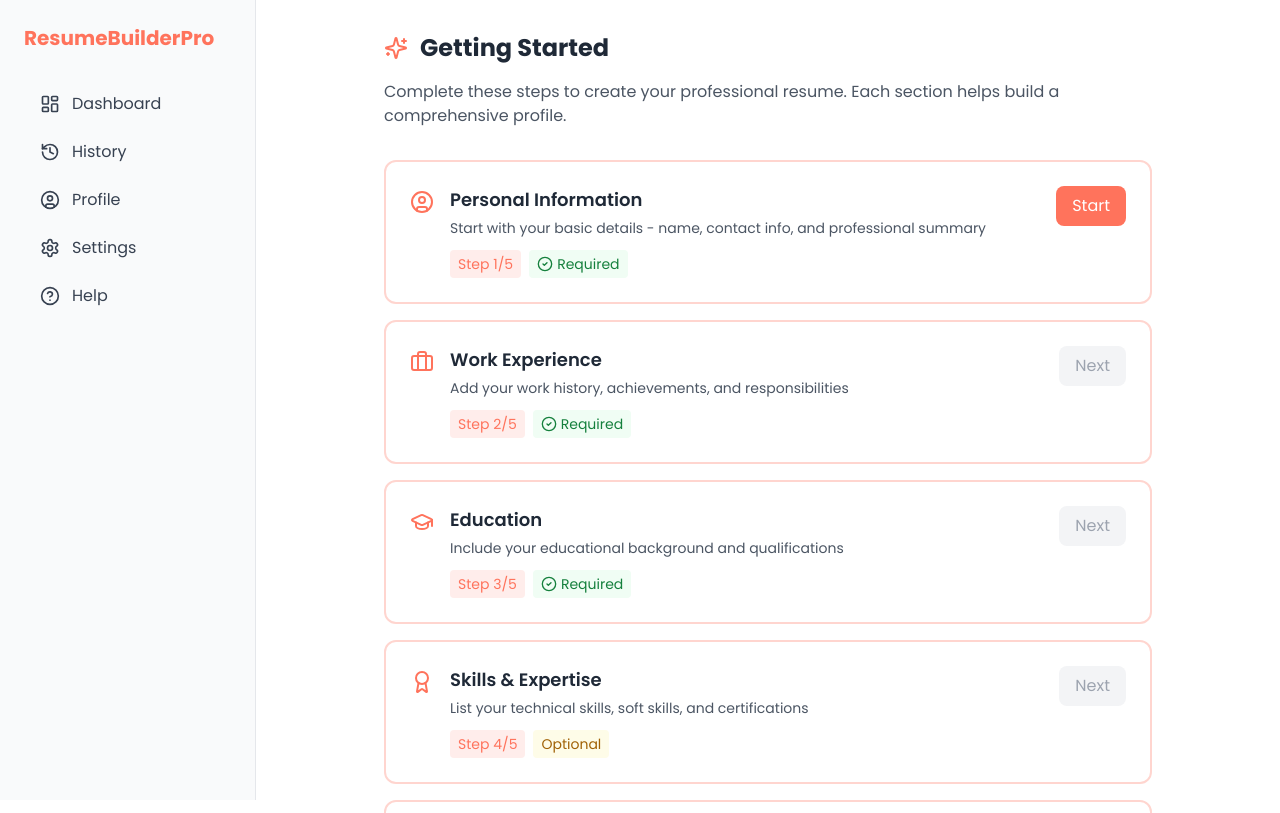
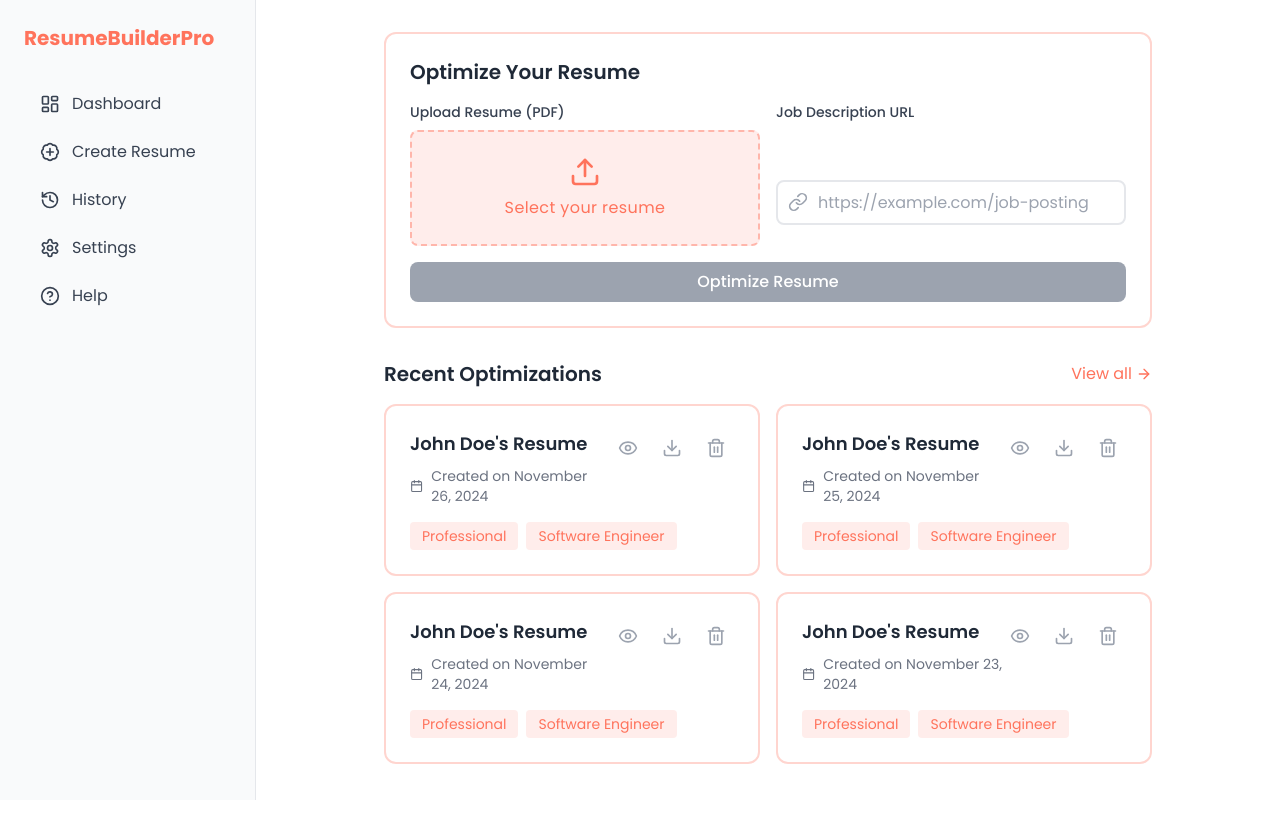
Before and after one commit to alis06922/resume-builder-pro, a React (Vite) app: page /dashboard in a window 1280 px wide. Shown: the top 813 px of the page. Built offline with nearby package versions, Linux system fonts and the light colour scheme.

Commit message:
new dashbaord

```diff
--- /dev/null
+++ b/src/components/dashboard/RecentHistory.tsx
@@ -0,0 +1,38 @@
+import { ArrowRight } from 'lucide-react';
+import { ResumeCard } from '../history/ResumeCard';
+import { Resume } from '../../types/resume';
+import { Link } from 'react-router-dom';
+
+type RecentHistoryProps = {
+  resumes: Resume[];
+};
+
+export const RecentHistory = ({ resumes }: RecentHistoryProps) => {
+
+  return (
+    <div className="space-y-4">
+      <div className="flex justify-between items-center">
+        <h2 className="text-xl font-semibold text-gray-800">Recent Optimizations</h2>
+        <Link
+          to="/dashboard/history/"
+          className="text-primary-500 hover:text-primary-600 flex items-center gap-1"
+        >
+          View all
+          <ArrowRight className="w-4 h-4" />
+        </Link>
+      </div>
+
+      <div className="grid md:grid-cols-2 gap-4">
+        {resumes.map((resume) => (
+          <ResumeCard key={resume.id} resume={resume} />
+        ))}
+      </div>
+
+      {resumes.length === 0 && (
+        <div className="text-center py-8 text-gray-500">
+          No recent optimizations found
+        </div>
+      )}
+    </div>
+  );
+};
--- a/src/components/dashboard/SideBar.tsx
+++ b/src/components/dashboard/SideBar.tsx
@@ -1,4 +1,4 @@
-import { LayoutDashboard, History, UserCircle, Settings, HelpCircle, X } from 'lucide-react';
+import { LayoutDashboard, BadgePlus, History, Settings, HelpCircle, X } from 'lucide-react';
 import { useSidebar } from '../../context/SidebarContext';
 import { Link, useLocation } from 'react-router-dom';
 
@@ -46,6 +46,14 @@ export const DashboardSideBar = () => {
                         <span>Dashboard</span>
                     </Link>
 
+                    <Link to="/dashboard/resume/create/" className={`flex items-center gap-3 px-4 py-2 rounded-lg ${location.pathname === "/dashboard/resume/create/"
+                        ? "bg-primary-50 text-primary"
+                        : "text-gray-700 hover:bg-gray-100"
+                        }`}>
+                        <BadgePlus className="w-5 h-5" />
+                        <span>Create Resume</span>
+                    </Link>
+
                     <Link to="/dashboard/history/" className={`flex items-center gap-3 px-4 py-2 rounded-lg ${location.pathname === "/dashboard/history/"
                         ? "bg-primary-50 text-primary"
                         : "text-gray-700 hover:bg-gray-100"
@@ -54,13 +62,13 @@ export const DashboardSideBar = () => {
                         <span>History</span>
                     </Link>
 
-                    <Link to="/dashboard/profile/" className={`flex items-center gap-3 px-4 py-2 rounded-lg ${location.pathname === "/dashboard/profile/"
+                    {/* <Link to="/dashboard/profile/" className={`flex items-center gap-3 px-4 py-2 rounded-lg ${location.pathname === "/dashboard/profile/"
                         ? "bg-primary-50 text-primary"
                         : "text-gray-700 hover:bg-gray-100"
                         }`}>
                         <UserCircle className="w-5 h-5" />
                         <span>Profile</span>
-                    </Link>
+                    </Link> */}
 
                     <Link to="/dashboard/settings/" className={`flex items-center gap-3 px-4 py-2 rounded-lg ${location.pathname === "/dashboard/settings/"
                         ? "bg-primary-50 text-primary"
--- /dev/null
+++ b/src/components/dashboard/UploadForm.tsx
@@ -0,0 +1,76 @@
+import React, { useState } from 'react';
+import { Upload, Link, Loader2 } from 'lucide-react';
+
+export const UploadForm = () => {
+  const [isProcessing, setIsProcessing] = useState(false);
+  const [file, setFile] = useState<File | null>(null);
+  const [jobUrl, setJobUrl] = useState('');
+
+  const handleFileChange = (e: React.ChangeEvent<HTMLInputElement>) => {
+    if (e.target.files?.[0]) {
+      setFile(e.target.files[0]);
+    }
+  };
+
+  const handleSubmit = async (e: React.FormEvent) => {
+    e.preventDefault();
+    setIsProcessing(true);
+    // Simulate processing
+    await new Promise(resolve => setTimeout(resolve, 2000));
+    setIsProcessing(false);
+  };
+
+  return (
+    <div className="bg-white p-6 rounded-xl border-2 border-primary-100">
+      <h2 className="text-xl font-semibold text-gray-800 mb-4">Optimize Your Resume</h2>
+      <form onSubmit={handleSubmit} className="space-y-4">
+        <div className="grid md:grid-cols-2 gap-4">
+          <div className="space-y-2">
+            <label className="block text-sm font-medium text-gray-700">Upload Resume (PDF)</label>
+            <div className="flex items-center justify-center w-full">
+              <label className="w-full flex flex-col items-center px-4 py-6 bg-primary-50 text-primary-500 rounded-lg tracking-wide border-2 border-dashed border-primary-200 cursor-pointer hover:bg-primary-100 transition-colors">
+                <Upload className="w-8 h-8" />
+                <span className="mt-2 text-base">{file ? file.name : 'Select your resume'}</span>
+                <input type='file' className="hidden" accept=".pdf" onChange={handleFileChange} />
+              </label>
+            </div>
+          </div>
+
+          <div className="space-y-2">
+            <label className="block text-sm font-medium text-gray-700">Job Description URL</label>
+            <div className="flex items-center h-full">
+              <div className="relative flex-1">
+                <Link className="absolute left-3 top-1/2 transform -translate-y-1/2 w-5 h-5 text-gray-400" />
+                <input
+                  type="url"
+                  className="w-full h-full pl-10 pr-4 py-2 border-2 border-gray-200 rounded-lg focus:border-primary-500 focus:ring focus:ring-primary-200 focus:ring-opacity-50"
+                  placeholder="https://example.com/job-posting"
+                  value={jobUrl}
+                  onChange={(e) => setJobUrl(e.target.value)}
+                />
+              </div>
+            </div>
+          </div>
+        </div>
+
+        <button
+          type="submit"
+          disabled={isProcessing || !file}
+          className={`w-full py-2 px-4 rounded-lg text-white font-medium flex items-center justify-center space-x-2
+            ${isProcessing || !file
+              ? 'bg-gray-400 cursor-not-allowed'
+              : 'bg-primary-500 hover:bg-primary-600'}`}
+        >
+          {isProcessing ? (
+            <>
+              <Loader2 className="w-5 h-5 animate-spin" />
+              <span>Processing...</span>
+            </>
+          ) : (
+            <span>Optimize Resume</span>
+          )}
+        </button>
+      </form>
+    </div>
+  );
+};
--- /dev/null
+++ b/src/hooks/useResumes.ts
@@ -0,0 +1,25 @@
+import { useState, useEffect } from 'react';
+import { Resume } from '../types/resume';
+import { getResumes } from '../utils/resumeService';
+
+export const useResumes = () => {
+  const [resumes, setResumes] = useState<Resume[]>([]);
+  const [isLoading, setIsLoading] = useState(true);
+
+  useEffect(() => {
+    const loadResumes = async () => {
+      try {
+        const data = await getResumes(1);
+        setResumes(data);
+      } catch (error) {
+        console.error('Failed to load resumes:', error);
+      } finally {
+        setIsLoading(false);
+      }
+    };
+
+    loadResumes();
+  }, []);
+
+  return { resumes, isLoading };
+};
--- a/src/pages/dashboard/Home.tsx
+++ b/src/pages/dashboard/CreateResumePage.tsx
@@ -1,10 +1,10 @@
 import { DashboardProfileEdit } from "../../components/dashboard/ProfileEdit"
 
-function Dashboard() {
+function CreateResumePage() {
     return (
         <DashboardProfileEdit />
 
     )
 }
 
-export default Dashboard
+export default CreateResumePage
--- /dev/null
+++ b/src/pages/dashboard/DashboardPage.tsx
@@ -0,0 +1,18 @@
+
+import { RecentHistory } from '../../components/dashboard/RecentHistory';
+import { UploadForm } from '../../components/dashboard/UploadForm';
+import { useResumes } from '../../hooks/useResumes';
+
+export const DashboardPage = () => {
+    const { resumes } = useResumes();
+    const recentResumes = resumes.slice(0, 4);
+
+    return (
+        <div className="flex-1 p-8">
+            <div className="max-w-3xl mx-auto space-y-8">
+                <UploadForm />
+                <RecentHistory resumes={recentResumes} />
+            </div>
+        </div>
+    );
+};
--- a/src/router.tsx
+++ b/src/router.tsx
@@ -6,8 +6,9 @@ import ForgotPasswordPage from "./pages/ForgotPasswordPage";
 import ErrorPage from "./pages/ErrorPage";
 import Layout from "./pages/Layout";
 import DashLayout from "./pages/dashboard/Layout";
-import Dashboard from "./pages/dashboard/Home"
 import { HistoryPage } from "./pages/dashboard/HistoryPage";
+import CreateResumePage from "./pages/dashboard/CreateResumePage";
+import { DashboardPage } from "./pages/dashboard/DashboardPage";
 
 const router = createBrowserRouter([
     {
@@ -26,7 +27,8 @@ const router = createBrowserRouter([
         element: <DashLayout />,
         errorElement: <ErrorPage />,
         children: [
-            { index: true, element: <Dashboard /> },
+            { index: true, element: <DashboardPage /> },
+            { path: 'resume/create/', element: <CreateResumePage /> },
             { path: 'history/', element: <HistoryPage /> },
         ]
     }
```
